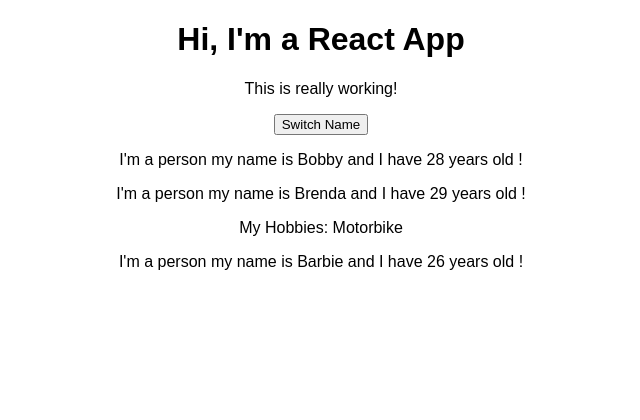
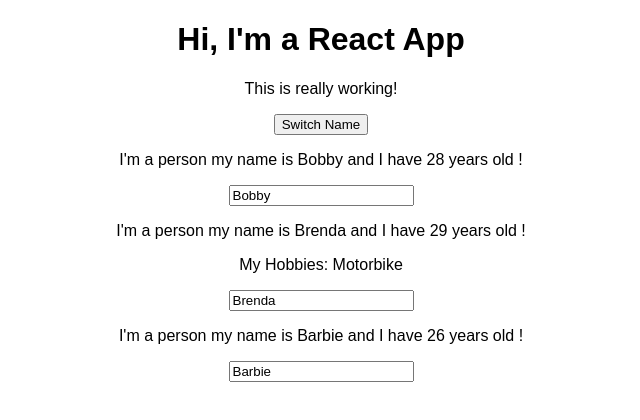
Before and after one commit to DOligex/react-complete-guide, a React (Create React App) app: page / in a window 1280 px wide. Shown: the top 420 px of the page, without its empty margins (319-959 px from the left). Built offline with nearby package versions, Linux system fonts and the light colour scheme.

Commit message:
double binding

```diff
--- a/src/App.js
+++ b/src/App.js
@@ -22,7 +22,17 @@
         { name: 'Barbie', age: 44 }
       ]
     });
-  };
+  }
+
+  nameChangeHandler = (event) => {
+    this.setState({
+      persons: [
+        { name: 'Bobby', age: 28 },
+        { name: event.target.value, age: 29 },
+        { name: 'Barbie', age: 26 }
+      ]
+    });
+  }
 
   render() {
     return (
@@ -38,7 +48,8 @@
         <Person
           name={this.state.persons[1].name}
           age={this.state.persons[1].age}
-          click={this.switchNameHandler.bind('La pointe')}>My Hobbies: Motorbike
+          click={this.switchNameHandler.bind('La pointe')}
+          changed={this.nameChangeHandler}>My Hobbies: Motorbike
         </Person>
 
         <Person
--- a/src/Person/Person.js
+++ b/src/Person/Person.js
@@ -4,6 +4,8 @@
     return <div>
         <p>I'm a person my name is {props.name} and I have {props.age} years old ! </p>
         <p>{props.children}</p>
+        {/* double binding */}
+        <input type="text" onChange={props.changed} value={props.name} />
     </div>
 }
 
```
